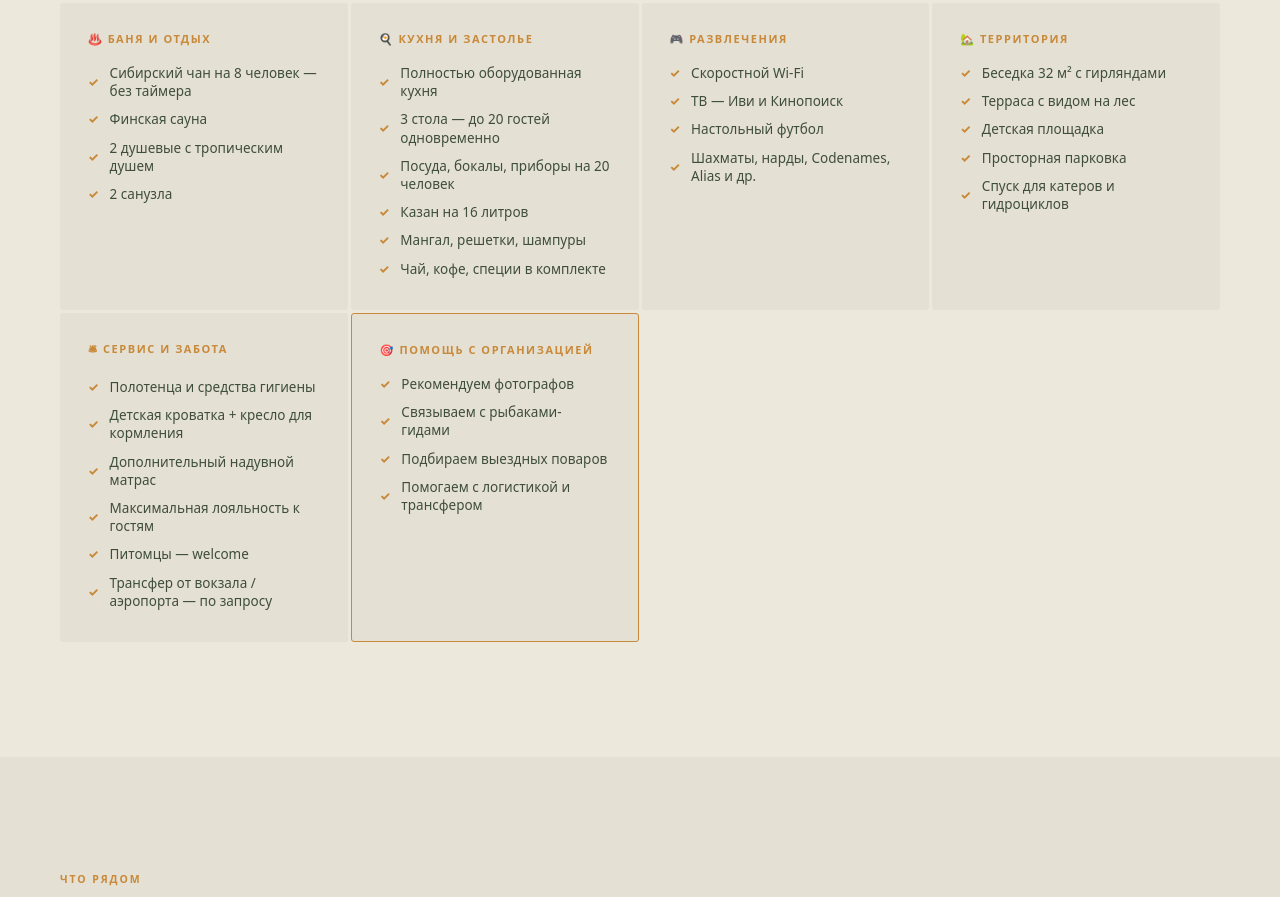
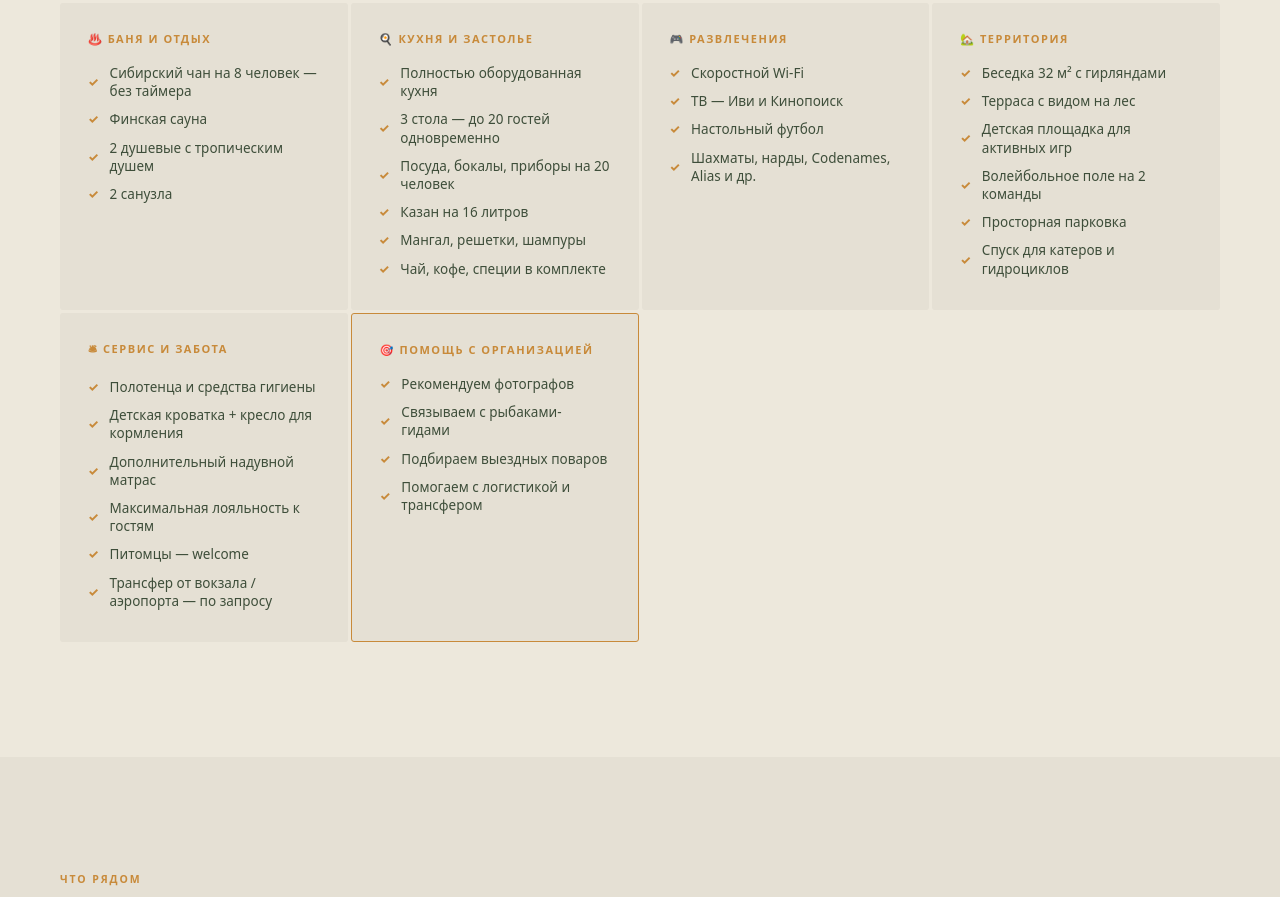
Before and after one commit to lucasmorin1889-coder/newhome, a plain HTML site: page index.html in a window 1280 px wide. Shown: the part 3780-4677 px from the top of the page. Drawn offline with Linux system fonts and the light colour scheme.

Commit message:
Add playground and volleyball field info to amenities

```diff
--- a/index.html
+++ b/index.html
@@ -368,7 +368,8 @@ footer{background:var(--s);border-top:1px solid var(--b);padding:52px 0 36px}
         <div class="amen-list">
           <div class="amen-row">Беседка 32 м² с гирляндами</div>
           <div class="amen-row">Терраса с видом на лес</div>
-          <div class="amen-row">Детская площадка</div>
+          <div class="amen-row">Детская площадка для активных игр</div>
+          <div class="amen-row">Волейбольное поле на 2 команды</div>
           <div class="amen-row">Просторная парковка</div>
           <div class="amen-row">Спуск для катеров и гидроциклов</div>
         </div>
```
